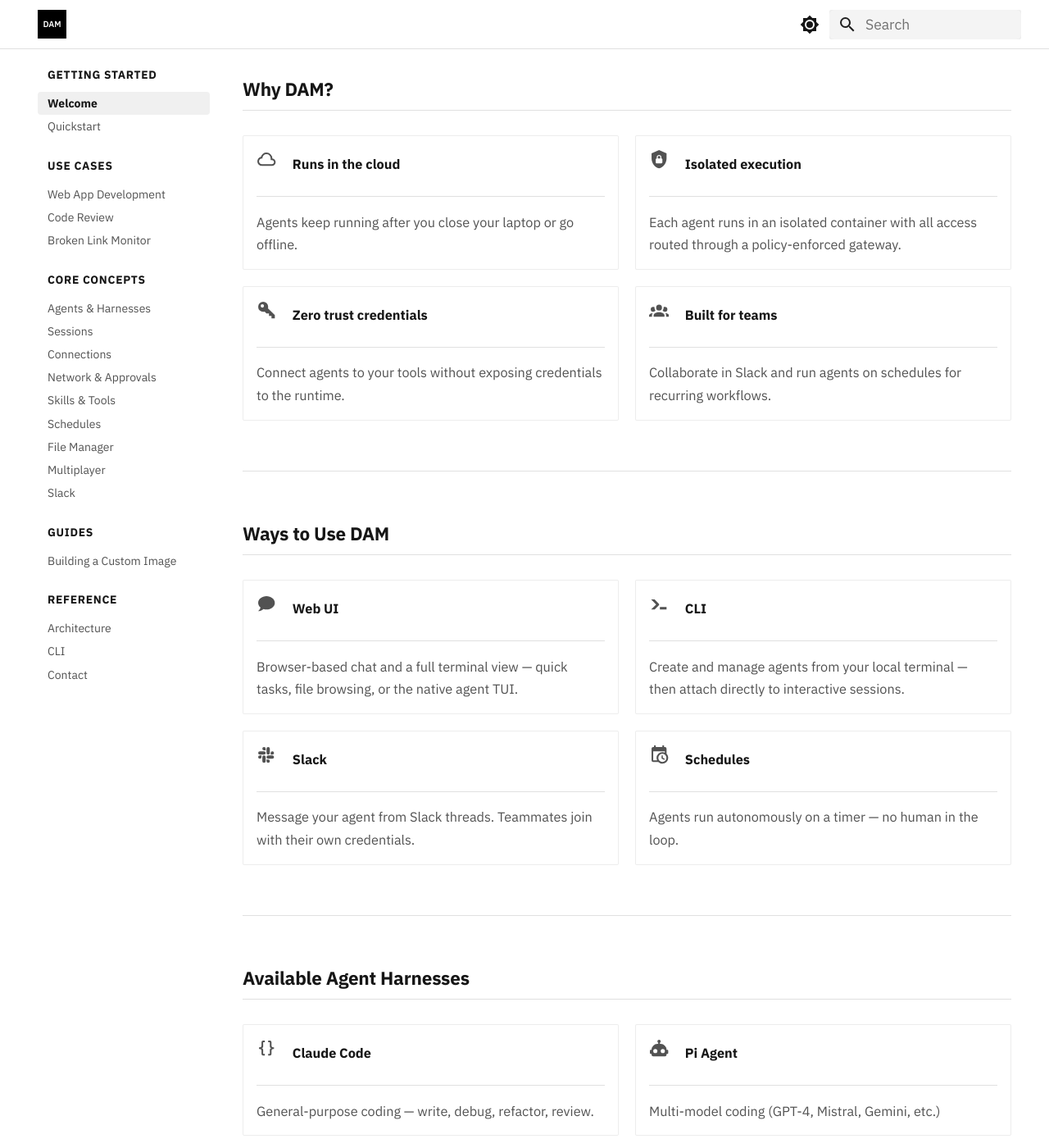
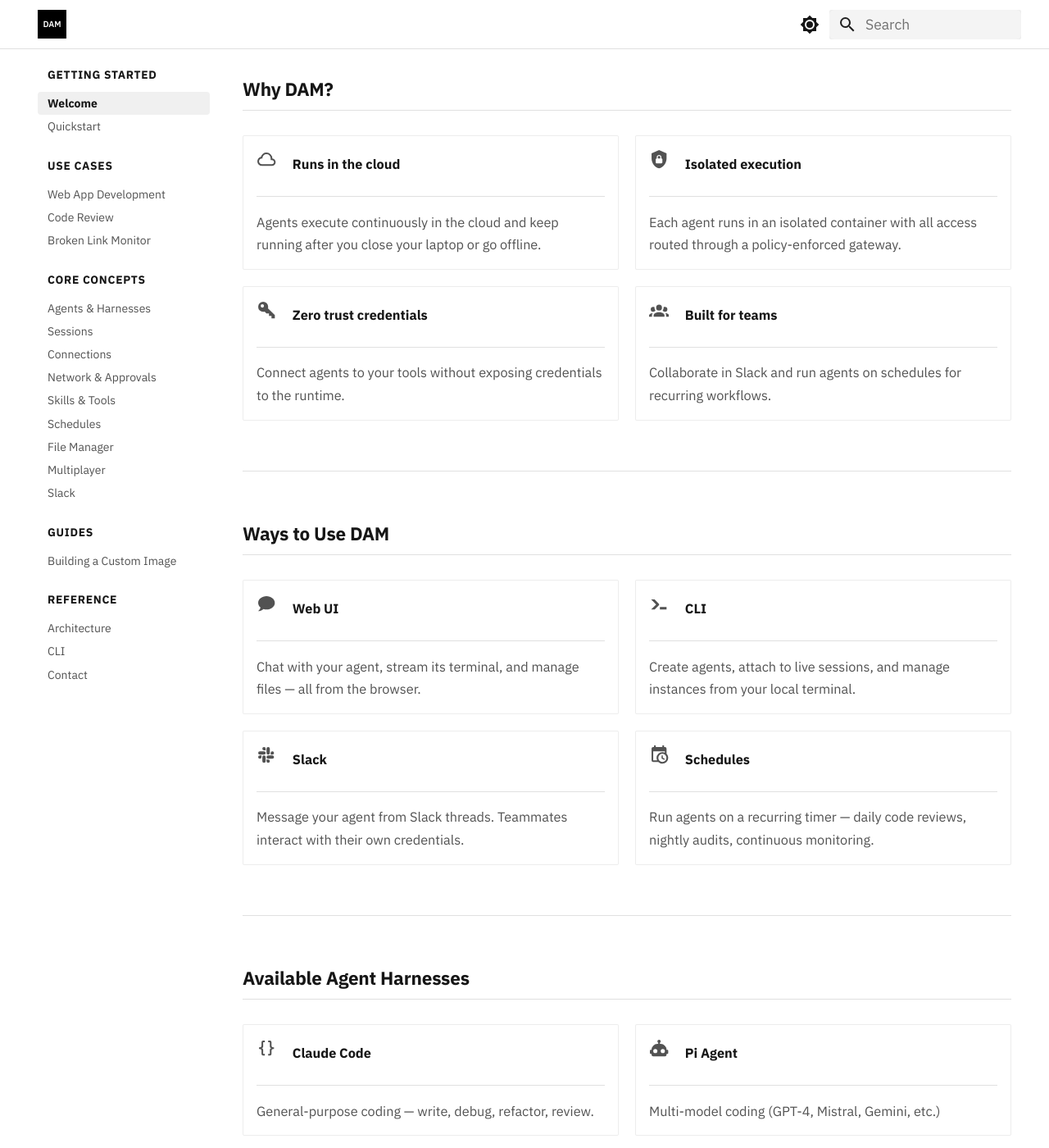
Before and after one commit to dam-agents/docs, an MkDocs documentation site: the page built from docs/index.md, in a window 1280 px wide and 1400 px high, scrolled down 379 px. Shown: the whole window at 82% size. Built offline with MkDocs 1.6.1 and Material for MkDocs 9.7.7, drawn with Linux system fonts in a browser that asks for light colours.

Commit message:
docs: updates

```diff
--- a/docs/index.md
+++ b/docs/index.md
@@ -24,7 +24,7 @@ Run agent harnesses like Claude Code headless in the cloud, on a schedule, conne
 
     ---
 
-    Agents keep running after you close your laptop or go offline.
+    Agents execute continuously in the cloud and keep running after you close your laptop or go offline.
 
 -   :material-shield-lock:{ .lg .middle } **Isolated execution**
 
@@ -56,25 +56,25 @@ Run agent harnesses like Claude Code headless in the cloud, on a schedule, conne
 
     ---
 
-    Browser-based chat and a full terminal view — quick tasks, file browsing, or the native agent TUI.
+    Chat with your agent, stream its terminal, and manage files — all from the browser.
 
 -   :material-console-line:{ .lg .middle } **CLI**
 
     ---
 
-    Create and manage agents from your local terminal — then attach directly to interactive sessions.
+    Create agents, attach to live sessions, and manage instances from your local terminal.
 
 -   :material-slack:{ .lg .middle } **Slack**
 
     ---
 
-    Message your agent from Slack threads. Teammates join with their own credentials.
+    Message your agent from Slack threads. Teammates interact with their own credentials.
 
 -   :material-calendar-clock:{ .lg .middle } **Schedules**
 
     ---
 
-    Agents run autonomously on a timer — no human in the loop.
+    Run agents on a recurring timer — daily code reviews, nightly audits, continuous monitoring.
 
 </div>
 
```
